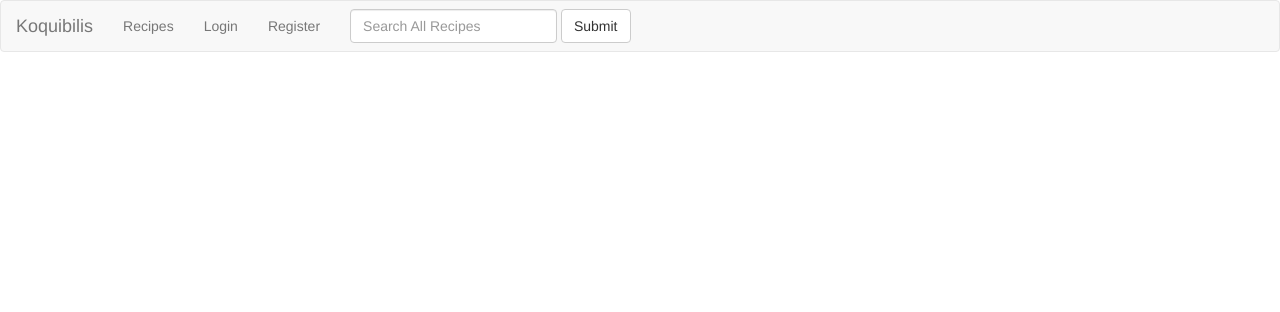
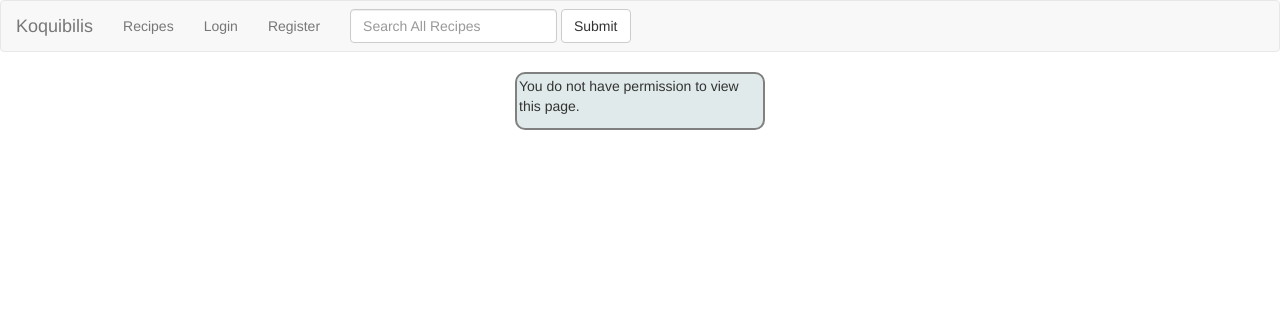
Before and after one commit to KiaraRaynS/koquibilis, a Django app: template appfood/templates/usersuploadedrecipesview.html in a window 1280 px wide. Shown: the top 312 px of the page. Run offline with Django 3.2, Linux system fonts and the light colour scheme; the template is opened without the code that fills it: values that come from a table or form of the project are taken from there, others are empty; tables that the repository leaves empty hold one stand-in row (values such as "Sample post"); some libraries are stand-ins or nearby versions.

Commit message:
Added a user uploads page and option to hide page contents

```diff
--- a/appfood/templates/base.html
+++ b/appfood/templates/base.html
@@ -30,6 +30,7 @@
              {% if request.user.is_authenticated %}
              <li><a href="{% url 'viewuserprofileview' user.username %}">Your Page</a></li>
              <li><a href="{% url 'userssavedrecipesview' user.username %}">Your Bookmarks</a></li>
+             <li><a href="{% url 'usersuploadedrecipesview' user.username %}">Your Uploads</a></li>
              <li><a class='label labe-default' href="{% url 'logout' %}?next=/">Logout</a></li>
              <!-- If user IS NOT logged in -->
              {% else %}
--- a/appfood/templates/indexview.html
+++ b/appfood/templates/indexview.html
@@ -91,7 +91,7 @@
         <div class='panel panel-default'>
           <div class='panel-heading'>
             <strong>{{item.title}}</strong>
-            <a class='label label-default' href="{% url 'viewuploadededrecipeview' item.id  %}">View Recipe</a>
+            <a class='label label-default' href="{% url 'viewuploadedrecipeview' item.id  %}">View Recipe</a>
           </div>
           <div class='panel-body'>
             {% if item.recipephoto %}
@@ -102,7 +102,7 @@
             Notes: <i>{{item.uploader_notes}}</i>
             <p><i>Date added will go here</i></p>
             <a href="{% url 'edituseruploadedrecipe' item.id %}" class='btn btn-default'>Edit Recipe</a>
-            <a href="{% url 'deletuploadedrecipeview' item.id %}" class='btn btn-danger'>Delete Recipe</a>
+            <a href="{% url 'deleteuploadedrecipeview' item.id %}" class='btn btn-danger'>Delete Recipe</a>
           </div>
         </div>
         {% endfor %}
--- a/appfood/templates/userprofileview.html
+++ b/appfood/templates/userprofileview.html
@@ -46,7 +46,7 @@
         {% for recipe in uploads %}
         <p><strong>{{recipe.title}}</strong>
         <i>{{recipe.upload_date}}</i></p>
-        <p><a class='btn btn-default' href="{% url 'viewuploadededrecipeview' recipe.id %}">View Recipe</a></p>
+        <p><a class='btn btn-default' href="{% url 'viewuploadedrecipeview' recipe.id %}">View Recipe</a></p>
         {% endfor %}
       <!-- Uploads are private and user not profile user-->
       {% else %}
--- a/appfood/templates/usersuploadedrecipesview.html
+++ b/appfood/templates/usersuploadedrecipesview.html
@@ -2,4 +2,60 @@
 
 {% block containerbodycontent %}
 
+<!-- If user has bookmarks private -->
+  {% if user.userpage.uploads_private != False and user == current_user or user.userpage.uploads_private == False %}
+      <h2>Your Uploaded Recipes</h2>
+      <!-- Pagination -->
+          {% if is_paginated %}
+            <div class='pagination'>
+              <span class='page-links'>
+                <!-- Previous Page -->
+                {% if page_obj.has_previous %}
+                <a class='btn btn-default' href="?page={{ page_obj.previous_page_number }}">Previous Page</a>
+                {% endif %}
+                <span class='page-current'>
+                  <span class='label label-default label-lg'>Page {{page_obj.number}} of {{page_obj.paginator.num_pages}}</span>
+                </span>
+                <!-- Next Page -->
+                {% if page_obj.has_next %}
+                <a class='btn btn-default' href="?page={{page_obj.next_page_number}}">Next Page</a>
+                {% endif %}
+              </span>
+            </div>
+        {% endif %}
+  <hr>
+
+  <!-- Recipes -->
+  {% for recipe in recipes %}
+    <div class='panel panel-default'>
+      <div class='panel-heading'>
+        {{recipe.title}}
+      </div>
+      <div class='panel-body'>
+        <p><strong>Notes: </strong>
+        {% if recipe.uploader_notes != '' %}
+          <i>{{recipe.uploader_notes}}</i>
+        {% else %}
+          <i>None</i>
+        {% endif %}
+        </p>
+        <i>Saved {{recipe.upload_date}}</i>
+        <!-- Buttons -->
+        <br>
+        <a class='btn btn-default' href="{% url 'viewuploadedrecipeview' recipe.id %}">View Recipe</a>
+        {% if current_user == user %}
+        <a class='btn btn-danger' href="{% url 'deleteuploadedrecipeview' recipe.id %}">Delete Recipe</a>
+        {% endif %}
+      </div>
+    </div>
+  {% endfor %}
+
+  <!-- If users bookmarks are private -->
+  {% else %}
+  <div class='registerbox'>
+    <p>You do not have permission to view this page.</p>
+  </div>
+
+  {% endif %}
+
 {% endblock %}
--- a/foodapp/urls.py
+++ b/foodapp/urls.py
@@ -34,8 +34,8 @@ urlpatterns = [
     url(r'^userrecipes/(?P<username>[A-Za-z0-9_\-]+)/$', UsersUploadedRecipesView.as_view(), name='usersuploadedrecipesview'),
     url(r'^uploadrecipe/$', UploadRecipeView.as_view(), name='uploadrecipeview'),
     url(r'^edituploadrecipe/(?P<recipe_id>\d+)/$', EditUploadedRecipeView.as_view(), name='edituseruploadedrecipe'),
-    url(r'^deleteuploadrecipe/(?P<recipe_id>\d+)/$', DeleteUploadedRecipeView.as_view(), name='deletuploadedrecipeview'),
-    url(r'^viewuploadedrecipe/(?P<recipe_id>\d+)/$', ViewUploadedRecipeView.as_view(), name='viewuploadededrecipeview'),
+    url(r'^deleteuploadrecipe/(?P<recipe_id>\d+)/$', DeleteUploadedRecipeView.as_view(), name='deleteuploadedrecipeview'),
+    url(r'^viewuploadedrecipe/(?P<recipe_id>\d+)/$', ViewUploadedRecipeView.as_view(), name='viewuploadedrecipeview'),
     url(r'^bookmarkuploadedrecipe/(?P<recipe_id>\d+)/$', BookmarkUploadedRecipeView.as_view(), name='bookmarkuploadedrecipeview'),
     url(r'^deletebookmarkedupload/(?P<recipe_id>\d+)/$', DeleteBookmarkedUploadView.as_view(), name='deletebookmarkeduploadview'),
     # Recipe query related Views
```
Also changed, not shown: appfood/views.py (+19 -1 lines).
